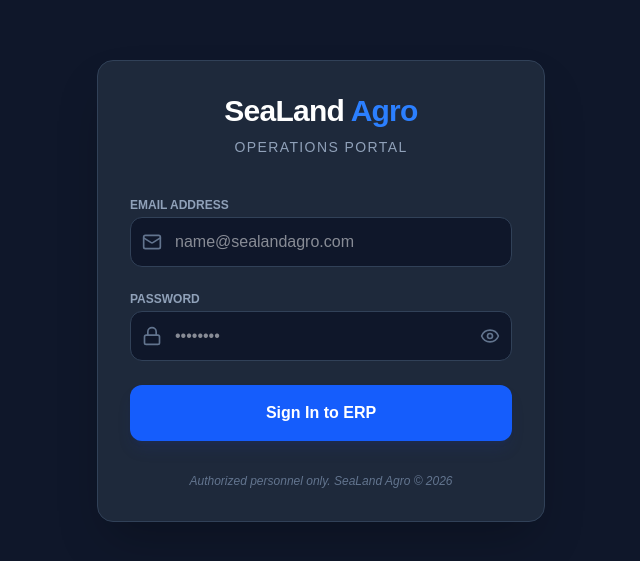
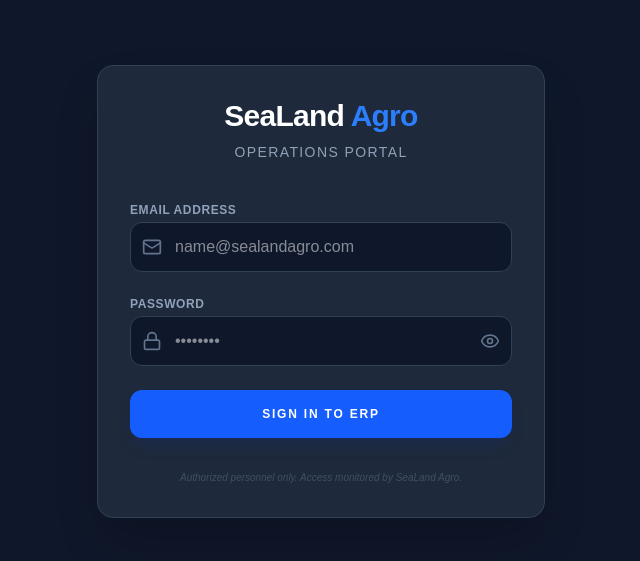
Before and after one commit to alnoman-stack/sealand-ops-v2, a Next.js app: page /login in a window 1280 px wide. Shown: the part 109-670 px from the top of the page, without its empty margins (319-959 px from the left). Built offline with nearby package versions, Linux system fonts and the light colour scheme; no server answers.

Commit message:
Initial commit: SeaLand Agro Web with Role-based Auth

```diff
--- a/app/login/page.tsx
+++ b/app/login/page.tsx
@@ -1,6 +1,6 @@
 "use client";
 import { useState } from "react";
-import { supabase } from '../../lib/supabase'; // আপনার ফাইলের নাম অনুযায়ী পাথ
+import { supabase } from '../../lib/supabase';
 import { useRouter } from "next/navigation";
 import { Eye, EyeOff, Lock, Mail, Loader2 } from "lucide-react";
 
@@ -18,28 +18,52 @@
     setError("");
 
     try {
-      const { data, error: authError } = await supabase.auth.signInWithPassword({
+      // ১. Supabase Auth দিয়ে সাইন-ইন
+      const { data: authData, error: authError } = await supabase.auth.signInWithPassword({
         email,
         password,
       });
 
       if (authError) throw authError;
 
-      // সঠিক পাথ: আপনার মেইন ফাইলটি যেহেতু app/page.tsx তে, তাই শুধু "/" হবে
+      // ২. প্রোফাইল টেবিল থেকে ইউজারের রোল চেক করা
+      const { data: profile, error: profileError } = await supabase
+        .from('profiles')
+        .select('role')
+        .eq('id', authData.user?.id)
+        .single();
+
+      if (profileError || !profile) {
+        throw new Error("আপনার প্রোফাইল তথ্য পাওয়া যায়নি।");
+      }
+
+      // ৩. রোল ভেরিফিকেশন (The Guard)
+      // শুধুমাত্র 'admin' এবং 'staff' এই পোর্টালে ঢুকতে পারবে
+      if (profile.role !== 'admin' && profile.role !== 'staff') {
+        // যদি বিটুবি বা সাধারণ ইউজার হয়, তবে সেশন ক্লিয়ার করে দিন
+        await supabase.auth.signOut();
+        setError("এক্সেস ডিনাইড! এই পোর্টালটি শুধুমাত্র এডমিন ও স্টাফদের জন্য।");
+        setLoading(false);
+        return;
+      }
+
+      // ৪. রোল ঠিক থাকলে ড্যাশবোর্ডে রিডাইরেক্ট
       router.push("/");
 
-      // পেজ রিফ্রেশ করে সেশন আপডেট করা
       setTimeout(() => {
         router.refresh();
       }, 100);
 
     } catch (err: any) {
-      // বাংলা এরর মেসেজ আরও স্পষ্ট করা হলো
-      setError("ইমেল বা পাসওয়ার্ড ভুল। আবার চেষ্টা করুন।");
+      console.error("Login Error:", err.message);
+      setError(err.message === "Invalid login credentials"
+        ? "ইমেল বা পাসওয়ার্ড ভুল।"
+        : err.message);
     } finally {
       setLoading(false);
     }
   };
+
   return (
     <div className="flex min-h-screen items-center justify-center bg-[#0f172a] p-4 font-sans">
       <div className="w-full max-w-md bg-[#1e293b] rounded-2xl shadow-2xl border border-slate-700 p-8">
@@ -50,15 +74,14 @@
         </div>
 
         {error && (
-          <div className="mb-6 p-3 bg-red-500/10 border border-red-500/50 rounded-lg text-red-500 text-sm text-center">
-            {error}
+          <div className="mb-6 p-3 bg-red-500/10 border border-red-500/50 rounded-lg text-red-500 text-xs text-center font-bold">
+            ⚠️ {error}
           </div>
         )}
 
         <form onSubmit={handleLogin} className="space-y-6">
-          {/* Email Input */}
           <div className="relative">
-            <label className="text-xs font-semibold text-slate-400 uppercase mb-1 block">Email Address</label>
+            <label className="text-xs font-semibold text-slate-400 uppercase mb-1 block tracking-wider">Email Address</label>
             <div className="relative">
               <Mail className="absolute left-3 top-1/2 -translate-y-1/2 text-slate-500 h-5 w-5" />
               <input
@@ -71,9 +94,8 @@
             </div>
           </div>
 
-          {/* Password Input */}
           <div className="relative">
-            <label className="text-xs font-semibold text-slate-400 uppercase mb-1 block">Password</label>
+            <label className="text-xs font-semibold text-slate-400 uppercase mb-1 block tracking-wider">Password</label>
             <div className="relative">
               <Lock className="absolute left-3 top-1/2 -translate-y-1/2 text-slate-500 h-5 w-5" />
               <input
@@ -93,15 +115,14 @@
             </div>
           </div>
 
-          {/* Login Button */}
           <button
             disabled={loading}
-            className="w-full bg-blue-600 hover:bg-blue-700 disabled:bg-blue-800 disabled:cursor-not-allowed text-white font-bold py-4 rounded-xl shadow-lg shadow-blue-900/20 transition-all flex items-center justify-center gap-2"
+            className="w-full bg-blue-600 hover:bg-blue-700 disabled:bg-slate-700 disabled:cursor-not-allowed text-white font-bold py-4 rounded-xl shadow-lg shadow-blue-900/20 transition-all flex items-center justify-center gap-2 uppercase text-xs tracking-[0.15em]"
           >
             {loading ? (
               <>
                 <Loader2 className="animate-spin h-5 w-5" />
-                Processing...
+                Authorizing...
               </>
             ) : (
               "Sign In to ERP"
@@ -109,8 +130,8 @@
           </button>
         </form>
 
-        <p className="text-center mt-8 text-slate-500 text-xs italic">
-          Authorized personnel only. SeaLand Agro © 2026
+        <p className="text-center mt-8 text-slate-500 text-[10px] font-medium italic opacity-50">
+          Authorized personnel only. Access monitored by SeaLand Agro.
         </p>
       </div>
     </div>
```
